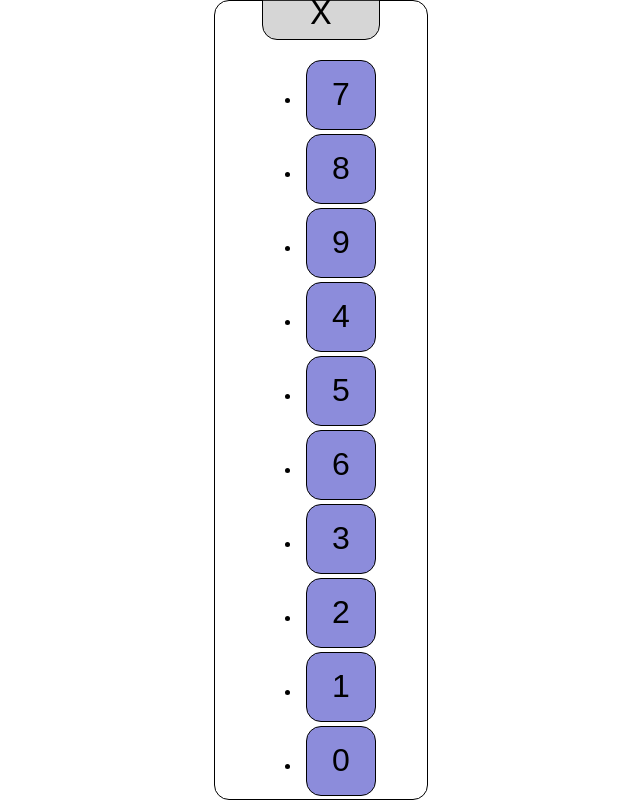
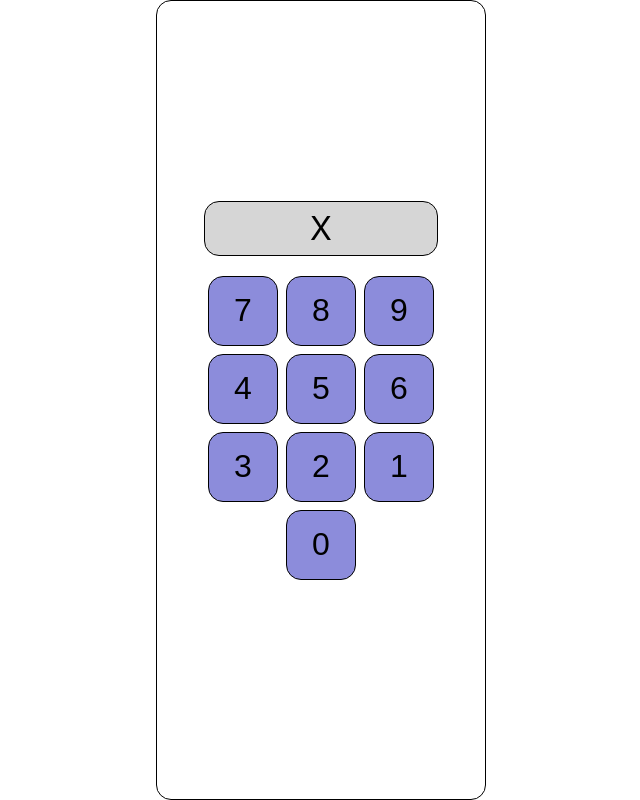
Before and after one commit to AndreaBitmind/pinpad_sonar, a React (Create React App) app: page / in a window 1280 px wide. Shown: the whole page, without its empty margins (319-959 px from the left). Built offline with nearby package versions, Linux system fonts and the light colour scheme.

Commit message:
pin pad digits style

```diff
--- a/src/components/PinPad/pinpad.css
+++ b/src/components/PinPad/pinpad.css
@@ -1,7 +1,7 @@
 .pinpad-container {
   border: 1px solid black;
   border-radius: 15px;
-  max-width: 600px;
+  max-width: 330px;
   height: 800px;
   display: flex;
   padding: 47px;
@@ -9,3 +9,12 @@
   align-items: center;
   flex-direction: column;
 }
+
+ul {
+  list-style: none;
+  padding: 0;
+  display: flex;
+  width: 100%;
+  flex-wrap: wrap;
+  justify-content: space-around;
+}
```
